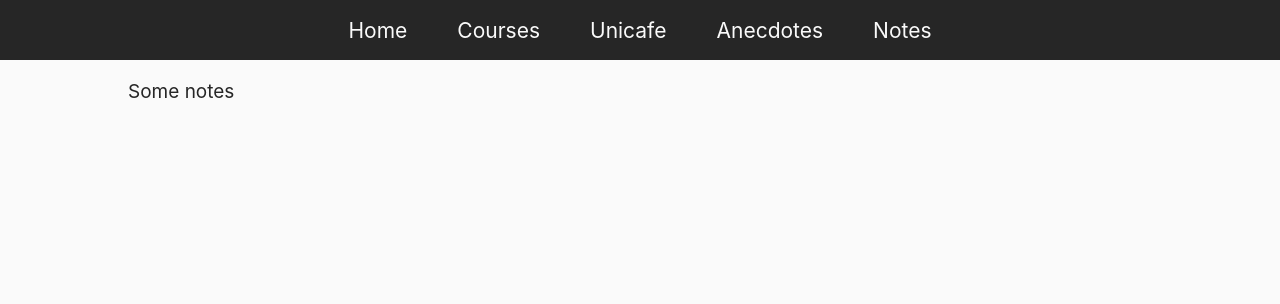
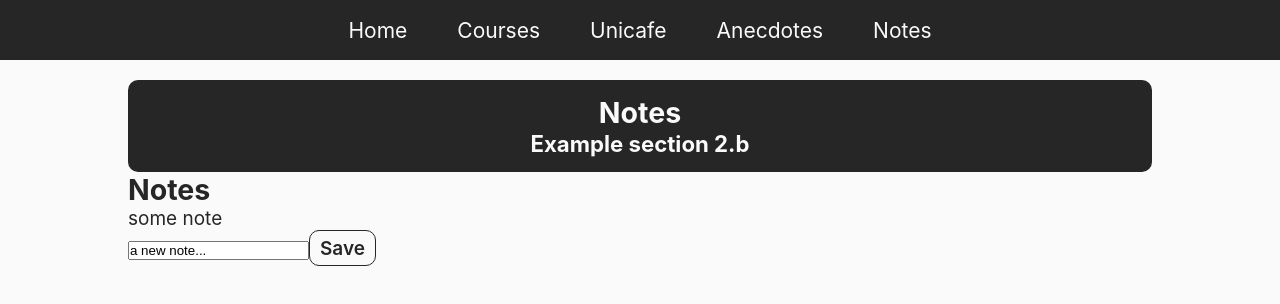
Before and after one commit to juancaricodev/fullstack-bootcamp, a React app: page /notes in a window 1280 px wide. Shown: the top 304 px of the page. Built offline with nearby package versions, Linux system fonts and the light colour scheme.

Commit message:
feat(Notes): container updated with first implementation of the example

```diff
--- a/src/containers/Notes.jsx
+++ b/src/containers/Notes.jsx
@@ -1,10 +1,45 @@
-import React from 'react'
+import React, { useState } from 'react'
 
 const Notes = () => {
+  const [notes, setNotes] = useState([{ text: 'some note', id: 1 }])
+  const [newNote, setNewNote] = useState('a new note...')
+
+  const addNote = (e) => {
+    e.preventDefault()
+    console.log('notes', e.target)
+  }
+
+  const handleNoteChange = (event) => {
+    console.log(event.target.value)
+    setNewNote(event.target.value)
+  }
+
   return (
-    <div>
-      Some notes
-    </div>
+    <>
+      <div className='part-tag'>
+        <h2>Notes</h2>
+        <h3>Example section 2.b</h3>
+      </div>
+
+      <div className='notes'>
+        <h2>Notes</h2>
+
+        <ul>
+          {notes.map((note) => (
+            <li key={note.id}>{note.text}</li>
+          ))}
+        </ul>
+
+        <form onSubmit={addNote}>
+          <input
+            type='text'
+            value={newNote}
+            onChange={handleNoteChange}
+          />
+          <button type='submit'>Save</button>
+        </form>
+      </div>
+    </>
   )
 }
 
```
